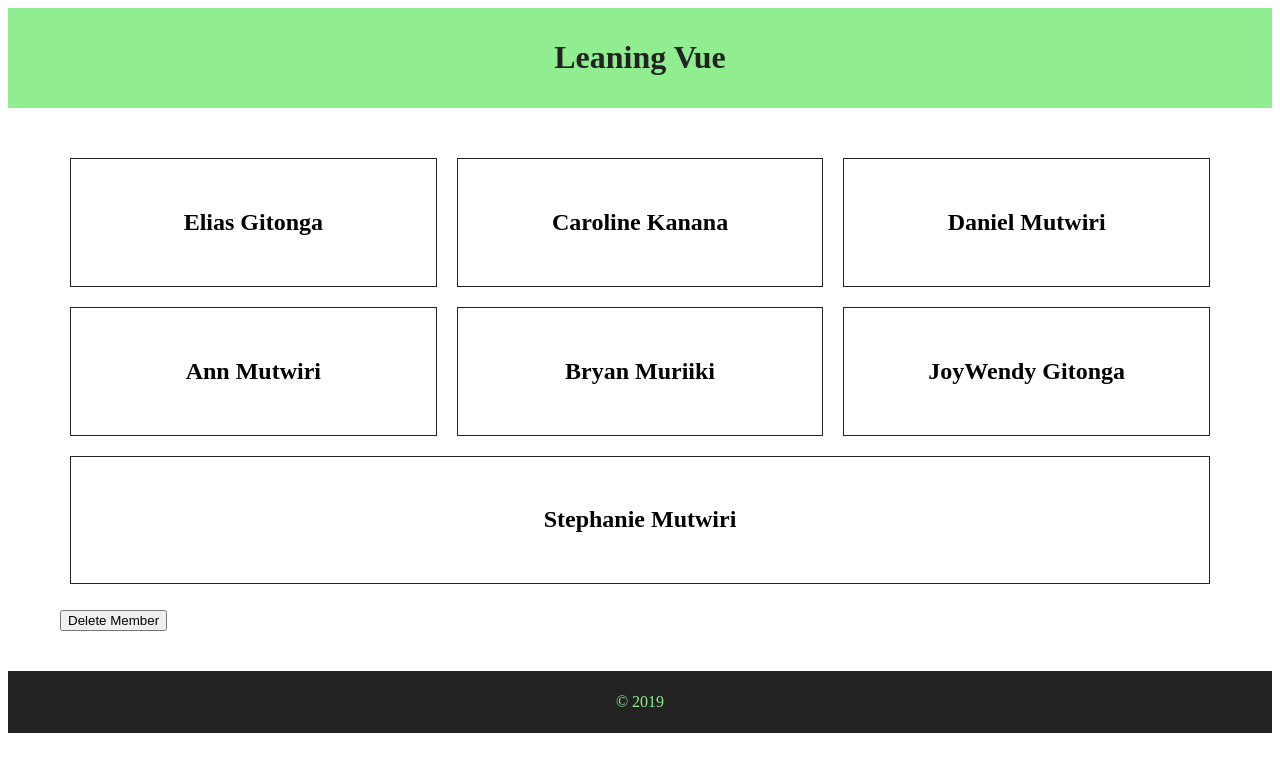
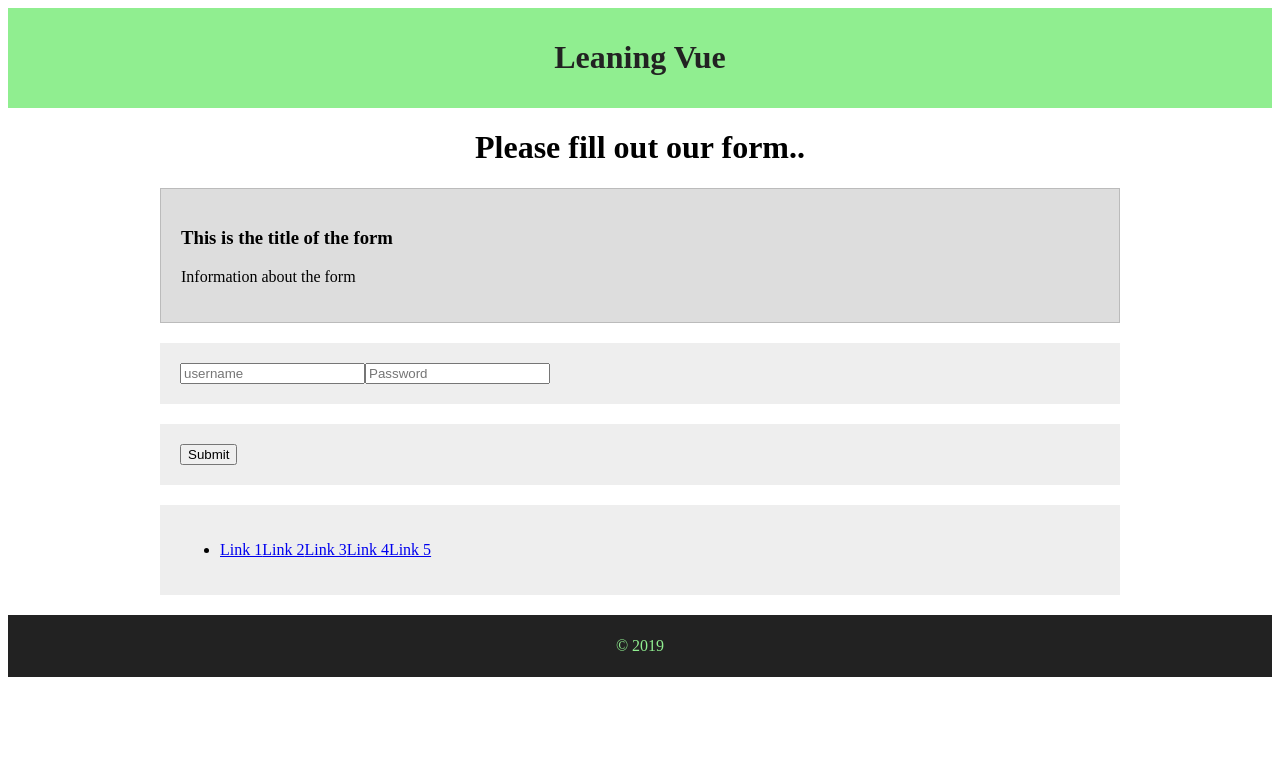
Before and after one commit to gitonga123/vue-js-level-up, a Vue app: page / in a window 1280 px wide. Shown: the top 772 px of the page. Built offline with nearby package versions, Linux system fonts and the light colour scheme.

Commit message:
Vue - Slots

```diff
--- a/src/App.vue
+++ b/src/App.vue
@@ -1,7 +1,20 @@
 <template>
     <div id="app">
         <app-header v-bind:title="title" v-on:changeTitle="updateTitle($event)"></app-header>
-        <app-daniels v-bind:daniels="daniels"></app-daniels>
+        <!-- <app-daniels v-bind:daniels="daniels"></app-daniels> -->
+        <form-helper>
+            <div slot="form-header">
+                <h3>This is the title of the form</h3>
+                <p>Information about the form</p>
+            </div>
+            <div slot="form-fields">
+                <input type="text" name="user_name" placeholder="username" required>
+                <input type="password" name="password" placeholder="Password" required>
+            </div>
+            <div slot="form-controls">
+                <input type="button" value="Submit" @click="submitForm">
+            </div>
+        </form-helper>
         <app-footer v-bind:title_footer="title"></app-footer>
     </div>
 </template>
@@ -9,14 +22,16 @@
 <script>
 import Header from "./components/Header";
 import Footer from "./components/Footer";
-import Daniels from "./components/Dan";
+//import Daniels from "./components/Dan";
+import formHelper from './components/formHelper'
 
 export default {
     name: "app",
     components: {
         "app-header": Header,
         "app-footer": Footer,
-        "app-daniels": Daniels,
+        //"app-daniels": Daniels,
+        "form-helper": formHelper
     },
     data() {
         return {
@@ -29,12 +44,16 @@ export default {
                 { name: "JoyWendy Gitonga", relationship: "Aunt", show: false },
                 { name: "Stephanie Mutwiri", relationship: "daughter", show: false }
             ],
-            title: "Leaning Vue"
+            title: "Leaning Vue",
+            formHelper: "This is the form helper details"
         }
     },
     methods: {
         updateTitle: function(updatedTitle) {
             this.title = updatedTitle;
+        },
+        submitForm: function() {
+            alert('Form submitted');
         }
     }
 };
@@ -44,4 +63,8 @@ export default {
 h1 {
     color: purple;
 }
+body{
+    margin: 0;
+    font-family: 'Nunito SemiBold';
+}
 </style>
--- a/src/components/Dan.vue
+++ b/src/components/Dan.vue
@@ -27,28 +27,7 @@ export default {
         deleteNinja: function() {
             this.daniels.shift();
         }
-    },
-    beforeCreate() {
-        alert('beforeCreate');
-    },
-    created() {
-        alert('created');
-    },
-    beforeMount() {
-        alert('Before Mounted');
-    },
-    mounted() {
-        alert('Am mounted');
-    },
-    beforeUpdate() {
-        alert('Before Updated');
-    },
-    updated() {
-        alert("Updated");
-    },
-    destroyed() {
-        alert('destroyed');
-    },
+    }
 }
 </script>
 
--- /dev/null
+++ b/src/components/formHelper.vue
@@ -0,0 +1,64 @@
+<template>
+    <div>
+        <h1>Please fill out our form..</h1>
+        <form>
+            <div id="form-header">
+                <slot name="form-header"></slot>
+            </div>
+            <div id="form-fields">
+                <slot name="form-fields"></slot>
+            </div>
+            <div id="form-controls">
+                <slot name="form-controls"></slot>
+            </div>
+            <div id="userful-links">
+                <ul>
+                    <li>
+                        <a href="#">Link 1</a>
+                        <a href="#">Link 2</a>
+                        <a href="#">Link 3</a>
+                        <a href="#">Link 4</a>
+                        <a href="#">Link 5</a>
+                    </li>
+                </ul>
+            </div>
+        </form>
+    </div>
+</template>
+
+<script>
+export default {
+    components: {},
+    data() {
+        return {};
+    },
+    methods: {},
+};
+</script>
+
+<style scoped>
+h1 {
+    text-align: center;
+}
+form {
+    width: 100%;
+    max-width: 960px;
+    margin: 0 auto;
+}
+#useful-links ul {
+    padding: 0;
+}
+#useful-links li {
+    display: inline-block;
+    margin-right: 10px;
+}
+form > div {
+    padding: 20px;
+    background: #eee;
+    margin: 20px 0;
+}
+#form-header {
+    background: #ddd;
+    border: 1px solid #bbb;
+}
+</style>
```
